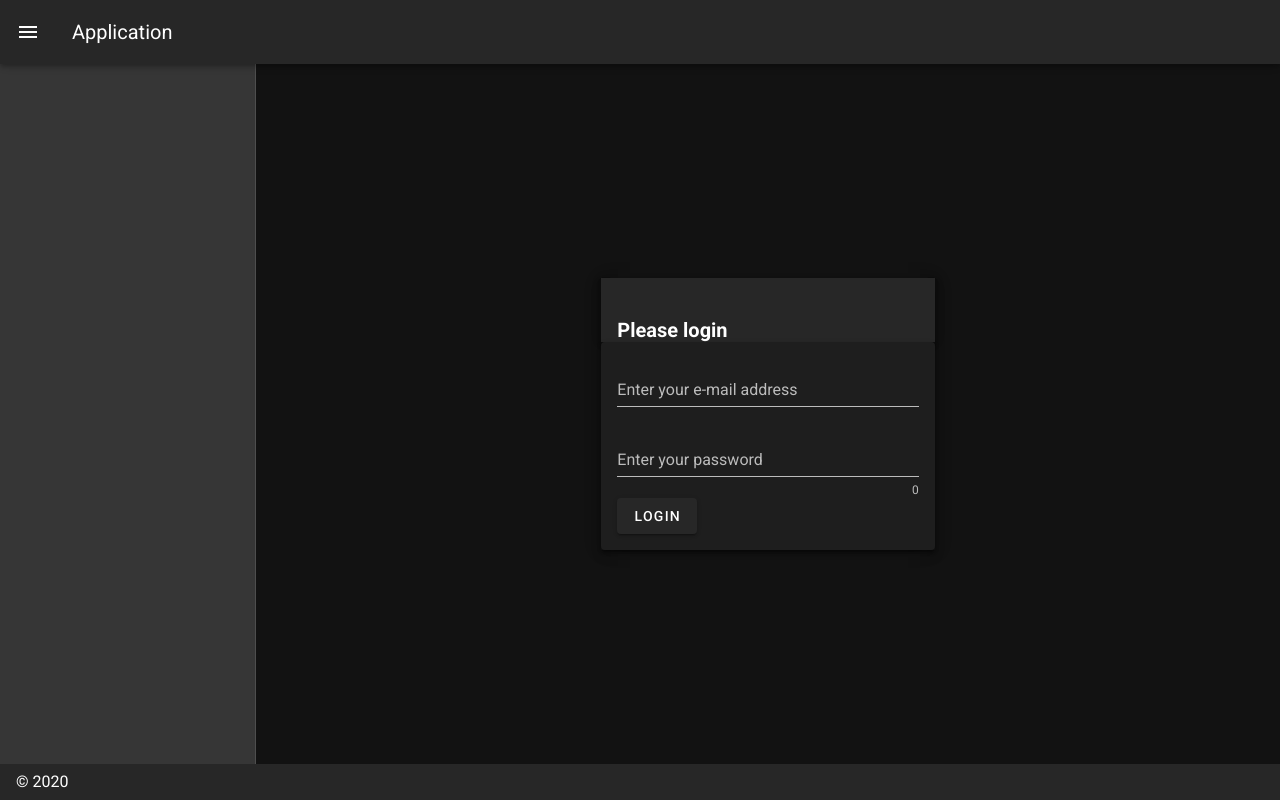
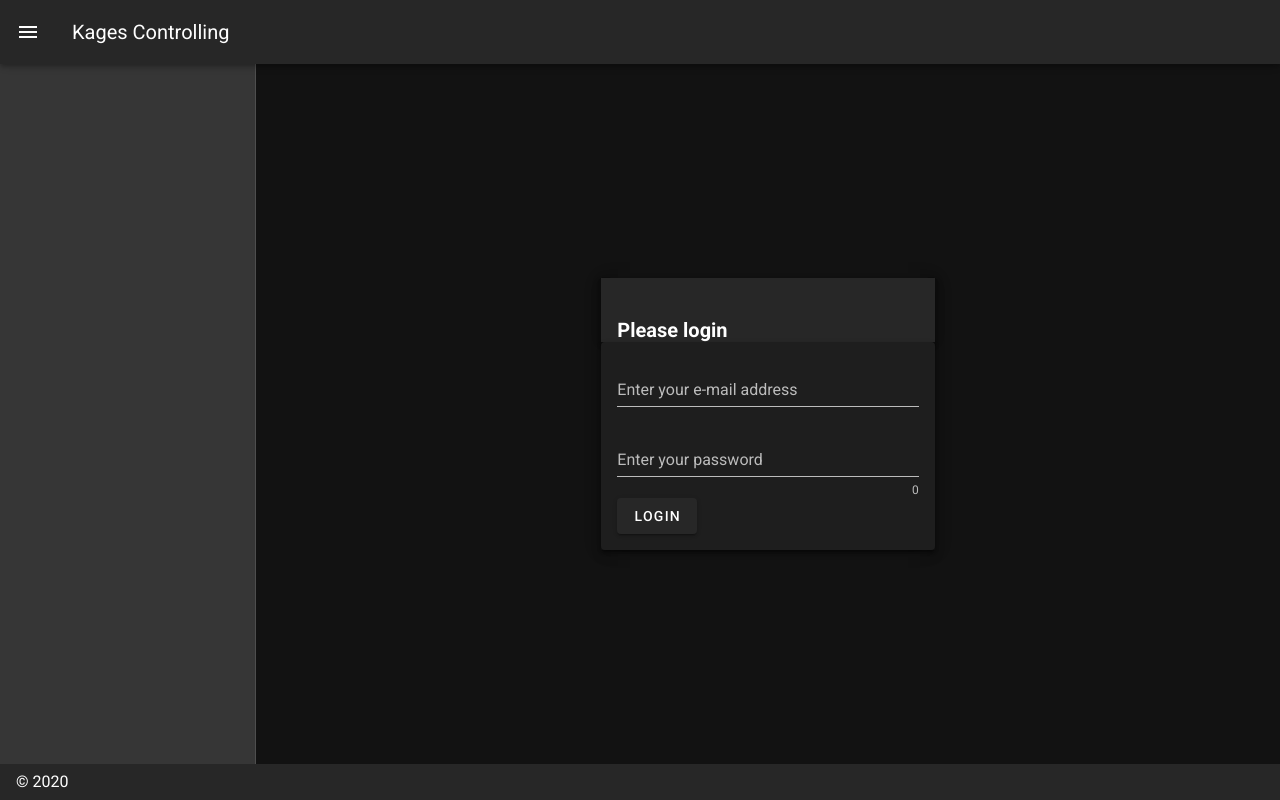
Before and after one commit to pbek/klinikum-graz-key-figures, a Vue app: page / in a window 1280 px wide. Built offline with nearby package versions, Linux system fonts and the light colour scheme; no server answers.

Commit message:
Change toolbar title

```diff
--- a/src/App.vue
+++ b/src/App.vue
@@ -23,7 +23,7 @@
         clipped-left
       >
         <v-app-bar-nav-icon @click.stop="drawer = !drawer"></v-app-bar-nav-icon>
-        <v-toolbar-title>Application</v-toolbar-title>
+        <v-toolbar-title>Kages Controlling</v-toolbar-title>
       </v-app-bar>
 
       <v-main>
```
